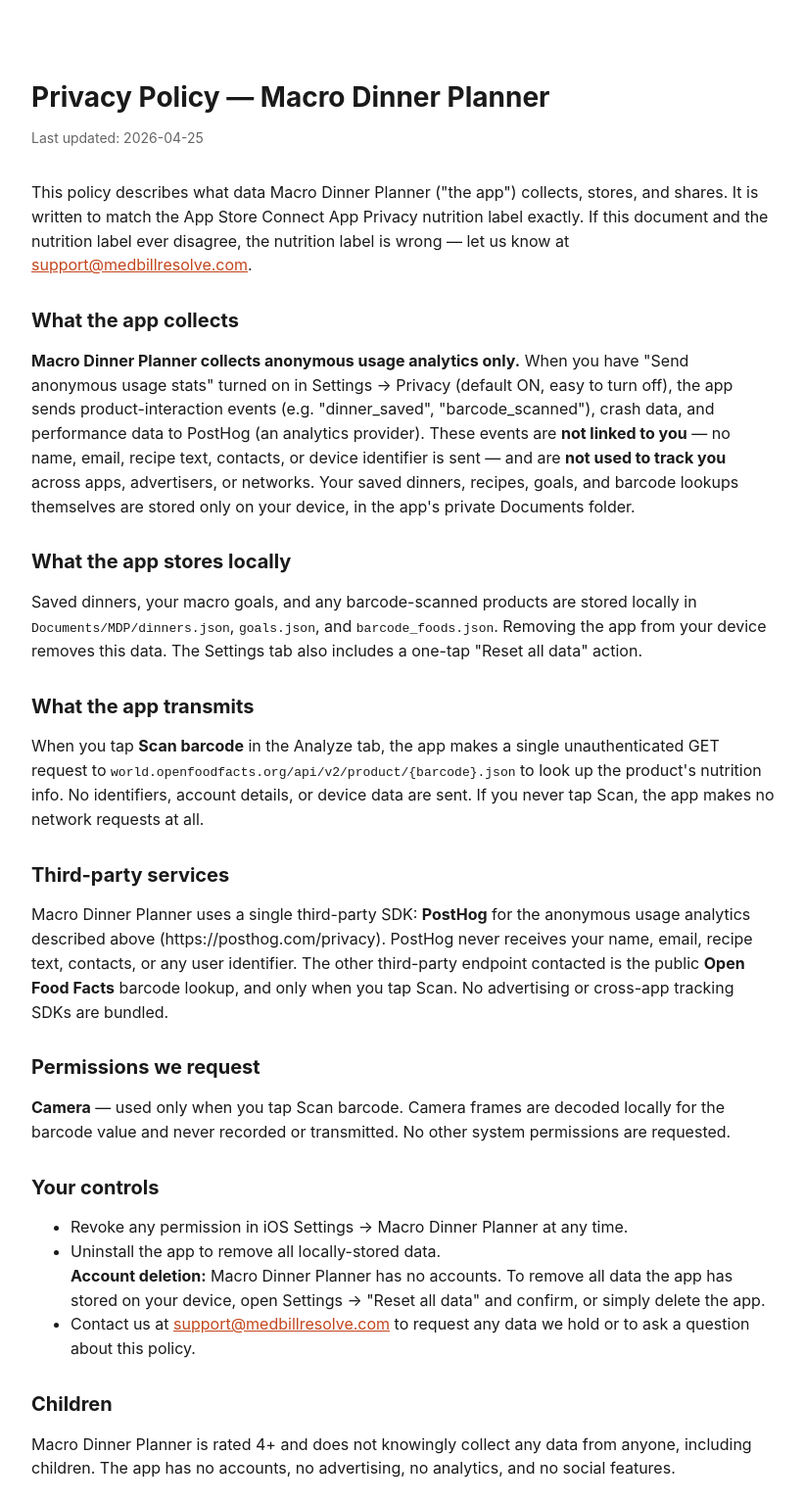
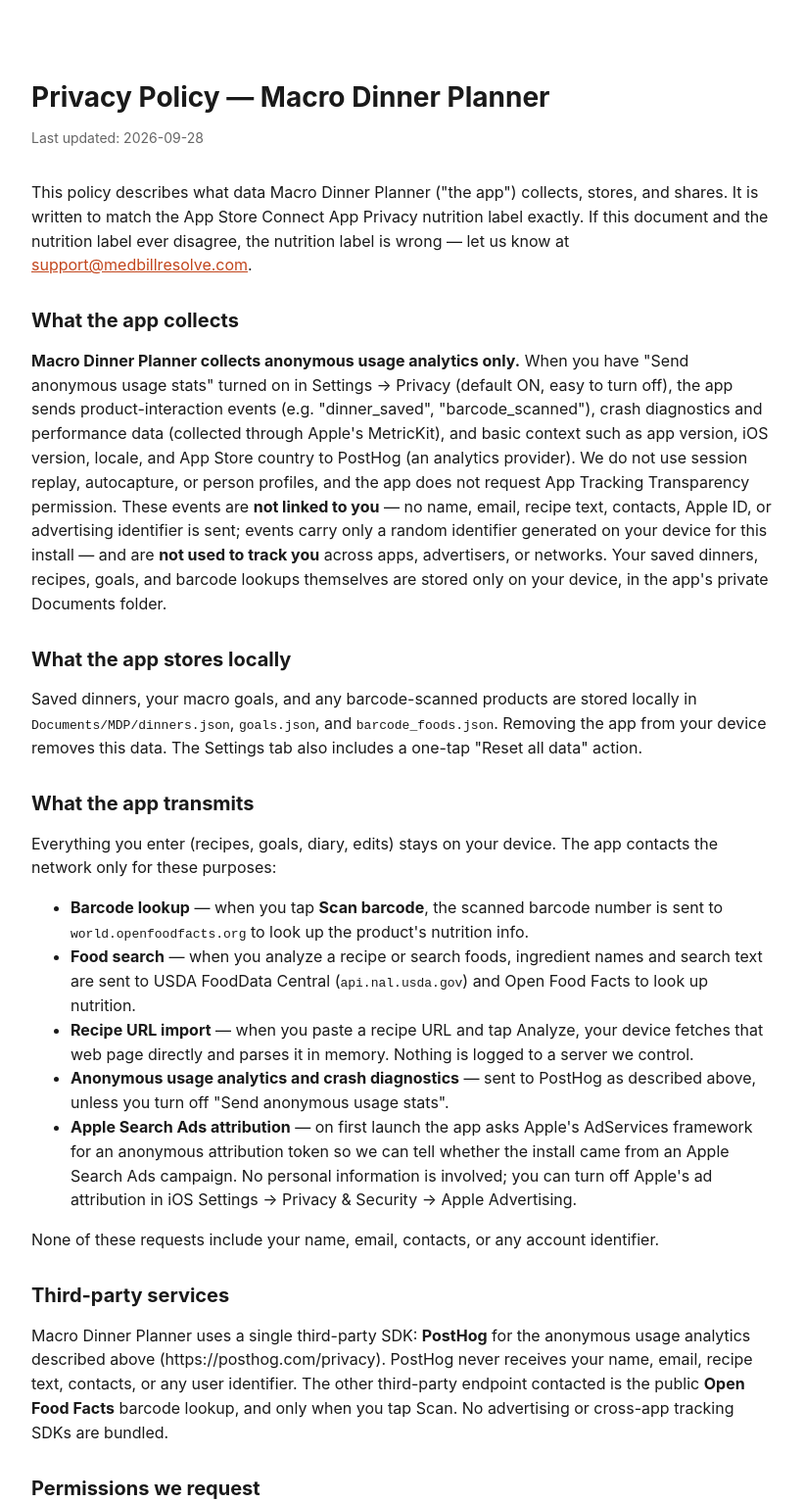
Before and after one commit to HAS-deploy/macrodinnerplanner, a plain HTML site: page privacy.html in a window 1280 px wide. Shown: the top 1534 px of the page at 98% size, without its empty margins (228-1049 px from the left). Drawn offline with Linux system fonts and the light colour scheme.

Commit message:
Privacy policy: accurate network/analytics disclosure, remove template comments (1.1.5)

```diff
--- a/privacy.html
+++ b/privacy.html
@@ -18,7 +18,7 @@
 <body>
 
 <h1>Privacy Policy — Macro Dinner Planner</h1>
-<p class="updated">Last updated: 2026-04-25</p>
+<p class="updated">Last updated: 2026-09-28</p>
 
 <p>
   This policy describes what data Macro Dinner Planner ("the app") collects, stores,
@@ -29,48 +29,27 @@
 </p>
 
 <h2>What the app collects</h2>
-<p><strong>Macro Dinner Planner collects anonymous usage analytics only.</strong> When you have "Send anonymous usage stats" turned on in Settings → Privacy (default ON, easy to turn off), the app sends product-interaction events (e.g. "dinner_saved", "barcode_scanned"), crash data, and performance data to PostHog (an analytics provider). These events are <strong>not linked to you</strong> — no name, email, recipe text, contacts, or device identifier is sent — and are <strong>not used to track you</strong> across apps, advertisers, or networks. Your saved dinners, recipes, goals, and barcode lookups themselves are stored only on your device, in the app's private Documents folder.</p>
-<!--
-  Examples you can edit into this block, driven by section 5 of the risk
-  profile. Pick the one that matches and delete the others.
-
-  "Nothing. Macro Dinner Planner does not collect any personal data. Everything you
-   enter stays on your device. There are no accounts, no analytics
-   transmitted off device, and no third-party SDKs that phone home."
-
-  "Only what you explicitly choose to export or share. The app stores your
-   data in a local SQLite database on your device. When you tap Share, you
-   select the destination — iMessage, Mail, Files, etc. — and the app hands
-   off the content to that destination via iOS share sheet."
-
-  "Minimal, for functionality only. We use no third-party SDK to (no analytics or tracking SDKs are integrated) which
-   transmits no data to no third party. We do not sell this data and
-   we do not use it for advertising."
--->
+<p><strong>Macro Dinner Planner collects anonymous usage analytics only.</strong> When you have "Send anonymous usage stats" turned on in Settings → Privacy (default ON, easy to turn off), the app sends product-interaction events (e.g. "dinner_saved", "barcode_scanned"), crash diagnostics and performance data (collected through Apple's MetricKit), and basic context such as app version, iOS version, locale, and App Store country to PostHog (an analytics provider). We do not use session replay, autocapture, or person profiles, and the app does not request App Tracking Transparency permission. These events are <strong>not linked to you</strong> — no name, email, recipe text, contacts, Apple ID, or advertising identifier is sent; events carry only a random identifier generated on your device for this install — and are <strong>not used to track you</strong> across apps, advertisers, or networks. Your saved dinners, recipes, goals, and barcode lookups themselves are stored only on your device, in the app's private Documents folder.</p>
 
 <h2>What the app stores locally</h2>
 <p>Saved dinners, your macro goals, and any barcode-scanned products are stored locally in <code>Documents/MDP/dinners.json</code>, <code>goals.json</code>, and <code>barcode_foods.json</code>. Removing the app from your device removes this data. The Settings tab also includes a one-tap "Reset all data" action.</p>
 
 <h2>What the app transmits</h2>
-<p>When you tap <strong>Scan barcode</strong> in the Analyze tab, the app makes a single unauthenticated GET request to <code>world.openfoodfacts.org/api/v2/product/{barcode}.json</code> to look up the product's nutrition info. No identifiers, account details, or device data are sent. If you never tap Scan, the app makes no network requests at all.</p>
+<p>Everything you enter (recipes, goals, diary, edits) stays on your device. The app contacts the network only for these purposes:</p>
+<ul>
+  <li><strong>Barcode lookup</strong> — when you tap <strong>Scan barcode</strong>, the scanned barcode number is sent to <code>world.openfoodfacts.org</code> to look up the product's nutrition info.</li>
+  <li><strong>Food search</strong> — when you analyze a recipe or search foods, ingredient names and search text are sent to USDA FoodData Central (<code>api.nal.usda.gov</code>) and Open Food Facts to look up nutrition.</li>
+  <li><strong>Recipe URL import</strong> — when you paste a recipe URL and tap Analyze, your device fetches that web page directly and parses it in memory. Nothing is logged to a server we control.</li>
+  <li><strong>Anonymous usage analytics and crash diagnostics</strong> — sent to PostHog as described above, unless you turn off "Send anonymous usage stats".</li>
+  <li><strong>Apple Search Ads attribution</strong> — on first launch the app asks Apple's AdServices framework for an anonymous attribution token so we can tell whether the install came from an Apple Search Ads campaign. No personal information is involved; you can turn off Apple's ad attribution in iOS Settings → Privacy &amp; Security → Apple Advertising.</li>
+</ul>
+<p>None of these requests include your name, email, contacts, or any account identifier.</p>
 
 <h2>Third-party services</h2>
 <p>Macro Dinner Planner uses a single third-party SDK: <strong>PostHog</strong> for the anonymous usage analytics described above (https://posthog.com/privacy). PostHog never receives your name, email, recipe text, contacts, or any user identifier. The other third-party endpoint contacted is the public <strong>Open Food Facts</strong> barcode lookup, and only when you tap Scan. No advertising or cross-app tracking SDKs are bundled.</p>
-<!--
-  If the app uses PostHog, OpenFoodFacts, Firebase, Stripe, Anthropic,
-  OpenAI, etc., list each here with a one-sentence description of what is
-  sent and why. Link to each service's own privacy policy.
-
-  If the app uses NONE — say so explicitly: "The app does not use any
-  third-party analytics, advertising, or data-sharing services."
--->
 
 <h2>Permissions we request</h2>
 <p><strong>Camera</strong> — used only when you tap Scan barcode. Camera frames are decoded locally for the barcode value and never recorded or transmitted. No other system permissions are requested.</p>
-<!--
-  For each permission checked in risk-profile section 7, one short paragraph:
-  what it enables, when the prompt appears, what happens if the user denies.
--->
 
 <h2>Your controls</h2>
 <ul>
@@ -82,13 +61,7 @@
 </ul>
 
 <h2>Children</h2>
-<p>Macro Dinner Planner is rated 4+ and does not knowingly collect any data from anyone, including children. The app has no accounts, no advertising, no analytics, and no social features.</p>
-<!--
-  Default: "Macro Dinner Planner is not directed at children under 13. We do not
-  knowingly collect personal information from children under 13. If you
-  believe a child has used the app and entered personal data, contact us
-  and we'll delete it."
--->
+<p>Macro Dinner Planner is rated 4+ and does not knowingly collect personal information from anyone, including children. The app has no accounts, no advertising, and no social features. The only data it collects is the anonymous usage analytics and crash diagnostics described above, which are not linked to anyone's identity and are never used for tracking or advertising.</p>
 
 <h2>Changes</h2>
 <p>
```
